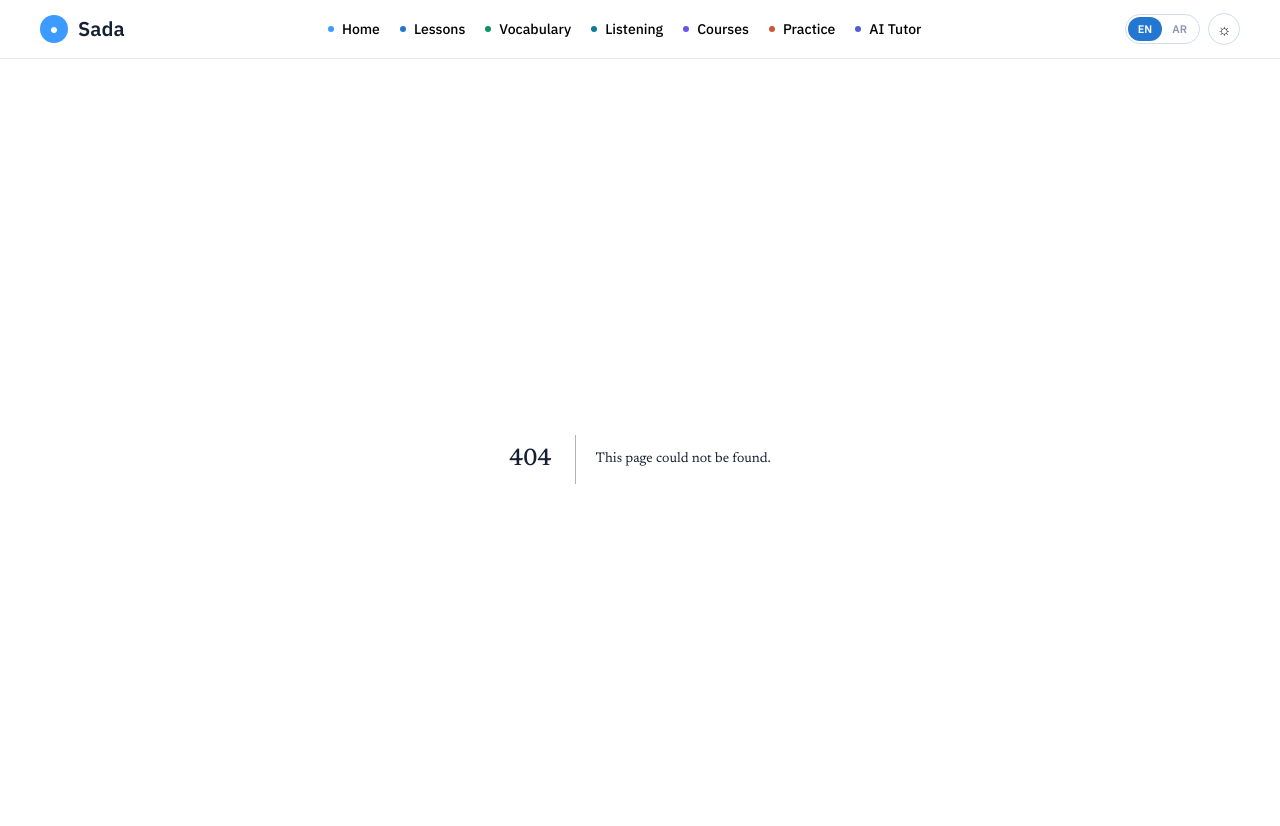
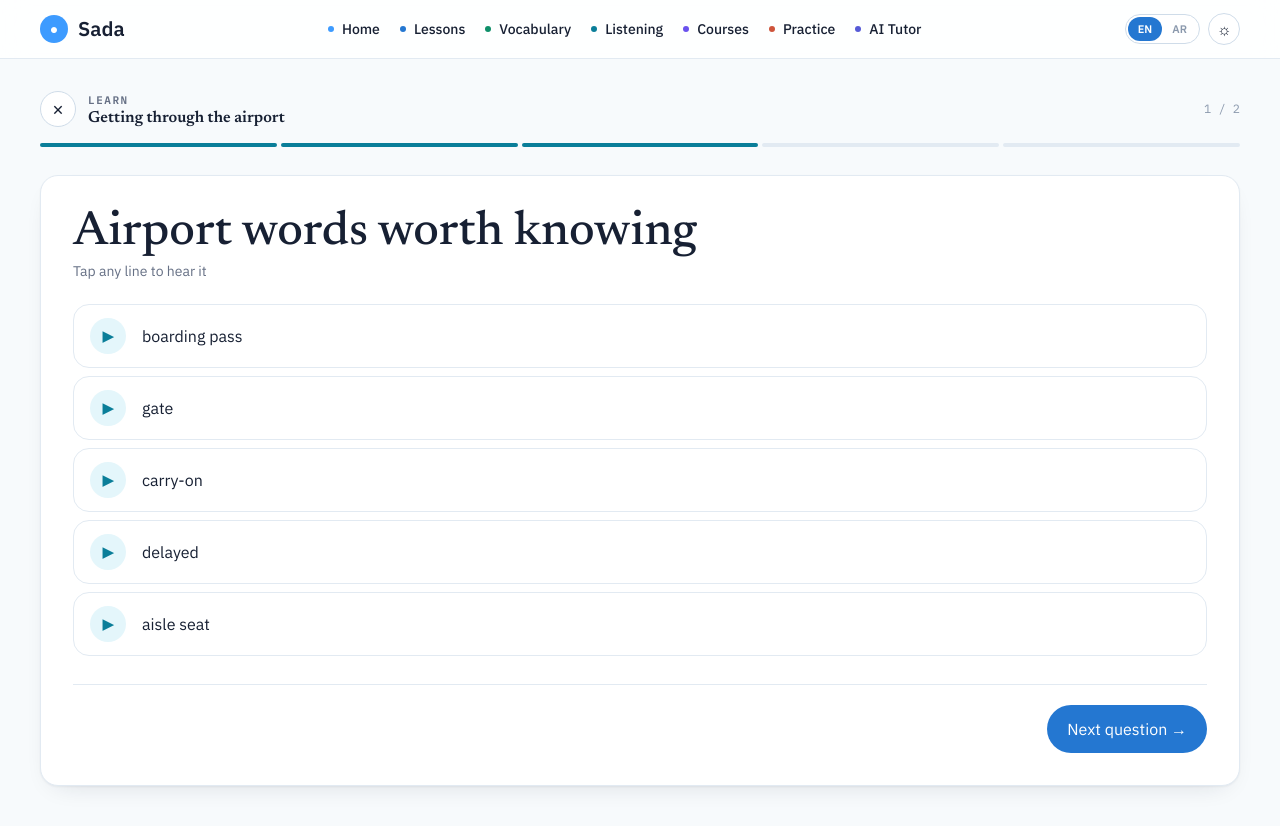
Before and after one commit to shadybobo054-hash/LingoAI, a Next.js app: page /lessons/airport in a window 1280 px wide. Before the commit this address had no page. Shown: the top 826 px of the page. Built offline with nearby package versions, Linux system fonts and the light colour scheme.

Commit message:
Add lesson player page with dynamic content and speech synthesis; implement navigation and user interaction

```diff
--- /dev/null
+++ b/app/lessons/[slug]/page.tsx
@@ -0,0 +1,210 @@
+"use client";
+
+import Link from "next/link";
+import { useParams, useRouter } from "next/navigation";
+import { useState } from "react";
+
+type LessonContent = {
+  title: string;
+  words: string[];
+  question: string;
+  choices: string[];
+  answer: string;
+  next: string | null;
+};
+
+const lessonContent: Record<string, LessonContent> = {
+  "ordering-food": {
+    title: "Ordering food",
+    words: ["menu", "recommendation", "still water", "bill", "table for two"],
+    question: "What would you ask when you want the server to suggest a dish?",
+    choices: ["Could you recommend something?", "Where is the checkout?", "Is this my gate?"],
+    answer: "Could you recommend something?",
+    next: "airport",
+  },
+  airport: {
+    title: "Getting through the airport",
+    words: ["boarding pass", "gate", "carry-on", "delayed", "aisle seat"],
+    question: "Which word means a small bag you take onto the plane?",
+    choices: ["Carry-on", "Boarding pass", "Gate"],
+    answer: "Carry-on",
+    next: "small-talk-at-work",
+  },
+  "small-talk-at-work": {
+    title: "Small talk at work",
+    words: ["catch up", " How is it going?", "busy week", "in a minute", "sounds good"],
+    question: "Which phrase is a natural way to ask about someone's day?",
+    choices: ["How is it going?", "Where is the invoice?", "Close the meeting."],
+    answer: "How is it going?",
+    next: "phone-calls",
+  },
+  "phone-calls": {
+    title: "Phone calls and voicemail",
+    words: ["hold the line", "voicemail", "call back", "available", "speak to"],
+    question: "What do you say when you want someone to return your call?",
+    choices: ["Could you call me back?", "Could you open the gate?", "I need the menu."],
+    answer: "Could you call me back?",
+    next: "giving-your-opinion",
+  },
+  "giving-your-opinion": {
+    title: "Giving your opinion kindly",
+    words: ["I see your point", "I tend to think", "perhaps", "not quite", "fair enough"],
+    question: "Which phrase gently introduces your own opinion?",
+    choices: ["I tend to think", "Give me the bill", "Where is the gate?"],
+    answer: "I tend to think",
+    next: "explaining-a-problem",
+  },
+  "explaining-a-problem": {
+    title: "Explaining a problem to support",
+    words: ["issue", "crashed", "error message", "tried restarting", "screenshot"],
+    question: "What helps support understand what happened?",
+    choices: ["An error message", "A table for two", "A boarding pass"],
+    answer: "An error message",
+    next: null,
+  },
+};
+
+export default function LessonPlayerPage() {
+  const params = useParams<{ slug: string }>();
+  const router = useRouter();
+  const lesson = lessonContent[params.slug] ?? lessonContent.airport;
+  const [step, setStep] = useState(1);
+  const [selectedChoice, setSelectedChoice] = useState<string | null>(null);
+
+  const speak = (text: string) => {
+    if (!("speechSynthesis" in window)) {
+      return;
+    }
+
+    window.speechSynthesis.cancel();
+    const utterance = new SpeechSynthesisUtterance(text);
+    utterance.lang = document.documentElement.lang || "en-US";
+    utterance.rate = 0.92;
+    window.speechSynthesis.speak(utterance);
+  };
+
+  const choose = (choice: string) => {
+    setSelectedChoice(choice);
+    if (choice === lesson.answer) {
+      speak(choice);
+    }
+  };
+
+  const goNext = () => {
+    if (step === 1) {
+      setStep(2);
+      return;
+    }
+
+    if (lesson.next) {
+      router.push(`/lessons/${lesson.next}`);
+      return;
+    }
+
+    router.push("/lessons");
+  };
+
+  return (
+    <main className="min-h-screen bg-[var(--bg)] text-[var(--ink)]">
+      <section className="page-container pb-16 pt-5 sm:pb-24 sm:pt-8">
+        <header className="mb-7">
+          <div className="flex items-center gap-3">
+            <Link
+              href="/lessons"
+              aria-label="Close lesson"
+              className="flex h-9 w-9 items-center justify-center rounded-full border border-[var(--line2)] bg-[var(--surf)] text-xl text-[var(--ink2)] transition hover:border-[#0A7E99] hover:text-[#0A7E99]"
+            >
+              ×
+            </Link>
+            <div className="min-w-0 flex-1">
+              <p className="font-mono text-[11px] font-semibold uppercase tracking-[0.14em] text-[#0A7E99]">
+                Learn
+              </p>
+              <h1 className="truncate text-sm font-semibold text-[var(--ink)] sm:text-base">
+                {lesson.title}
+              </h1>
+            </div>
+            <span className="font-mono text-xs text-[var(--ink3)]">{step} / 2</span>
+          </div>
+          <div className="mt-4 grid grid-cols-5 gap-1">
+            {[0, 1, 2, 3, 4].map((bar) => (
+              <span
+                key={bar}
+                className={`h-1 rounded-full ${bar < step * 2.5 ? "bg-[#0A7E99]" : "bg-[var(--line)]"}`}
+              />
+            ))}
+          </div>
+        </header>
+
+        <section className="sada-card rounded-[26px] p-6 sm:p-8">
+          {step === 1 ? (
+            <>
+              <h2 className="font-display text-4xl font-medium sm:text-5xl">
+                {params.slug === "airport" ? "Airport words worth knowing" : `${lesson.title} words worth knowing`}
+              </h2>
+              <p className="mt-1 text-sm text-[var(--ink3)]">Tap any line to hear it</p>
+              <div className="mt-5 space-y-2">
+                {lesson.words.map((word) => (
+                  <button
+                    key={word}
+                    type="button"
+                    onClick={() => speak(word)}
+                    className="flex min-h-16 w-full items-center gap-4 rounded-2xl border border-[var(--line)] bg-[var(--surf)] px-4 text-left text-base text-[var(--ink)] transition hover:border-[#8CCDDD] hover:bg-[#F4FCFE]"
+                  >
+                    <span className="flex h-9 w-9 shrink-0 items-center justify-center rounded-full bg-[#E4F6FB] text-sm font-semibold text-[#0A7E99]">
+                      ▶
+                    </span>
+                    {word.trim()}
+                  </button>
+                ))}
+              </div>
+            </>
+          ) : (
+            <>
+              <p className="font-mono text-[11px] font-semibold uppercase tracking-[0.14em] text-[#0A7E99]">
+                Check your understanding
+              </p>
+              <h2 className="mt-3 max-w-3xl font-display text-4xl font-medium sm:text-5xl">
+                {lesson.question}
+              </h2>
+              <div className="mt-7 space-y-2">
+                {lesson.choices.map((choice) => {
+                  const selected = selectedChoice === choice;
+                  const correct = selected && choice === lesson.answer;
+
+                  return (
+                    <button
+                      key={choice}
+                      type="button"
+                      onClick={() => choose(choice)}
+                      className={`flex min-h-14 w-full items-center justify-between rounded-2xl border px-4 text-left text-sm font-semibold transition ${selected ? correct ? "border-[#0E8F69] bg-[#E8FAF3] text-[#0E8F69]" : "border-[#D14A33] bg-[#FEECE8] text-[#B8422B]" : "border-[var(--line)] bg-[var(--surf)] text-[var(--ink)] hover:border-[#0A7E99] hover:bg-[#F4FCFE]"}`}
+                    >
+                      {choice}
+                      {selected && <span>{correct ? "✓" : "×"}</span>}
+                    </button>
+                  );
+                })}
+              </div>
+              {selectedChoice && (
+                <p className={`mt-5 text-sm font-semibold ${selectedChoice === lesson.answer ? "text-[#0E8F69]" : "text-[#CE543B]"}`}>
+                  {selectedChoice === lesson.answer ? "Correct. Nice work." : `The answer is “${lesson.answer}”. Try again or continue.`}
+                </p>
+              )}
+            </>
+          )}
+
+          <div className="mt-7 flex justify-end border-t border-[var(--line)] pt-5">
+            <button
+              type="button"
+              onClick={goNext}
+              disabled={step === 2 && selectedChoice !== lesson.answer}
+              className="rounded-full bg-[#2477D1] px-5 py-3 text-sm font-semibold text-white transition hover:-translate-y-0.5 hover:bg-[#1D69BB] disabled:cursor-not-allowed disabled:opacity-40"
+            >
+              {step === 1 ? "Next question" : lesson.next ? "Next lesson" : "Finish lesson"} →
+            </button>
+          </div>
+        </section>
+      </section>
+    </main>
+  );
+}
--- a/app/lessons/page.tsx
+++ b/app/lessons/page.tsx
@@ -12,6 +12,7 @@ type Lesson = {
   steps: number;
   color: string;
   href: string;
+  completed?: boolean;
 };
 
 const levels = ["All levels", "Beginner", "Intermediate", "Advanced"];
@@ -60,37 +61,39 @@ const lessons: Lesson[] = [
     href: "/lessons/small-talk-at-work",
   },
   {
-    title: "A better morning routine",
+    title: "Phone calls and voicemail",
     level: "Intermediate",
     description:
-      "Talk about habits, plans and the little routines that shape an ordinary day.",
-    tags: ["Grammar", "Speaking", "Vocabulary"],
+      "No faces, no gestures - just the phrases that keep a phone call from stalling.",
+    tags: ["Listening", "Practice"],
     minutes: 8,
-    steps: 6,
+    steps: 4,
     color: "#0E8F69",
-    href: "/lessons/morning-routine",
+    href: "/lessons/phone-calls",
   },
   {
-    title: "Booking a hotel room",
+    title: "Giving your opinion kindly",
     level: "Intermediate",
     description:
-      "Ask the right questions, understand the details, and check in without hesitation.",
-    tags: ["Travel", "Listening", "Practice"],
+      "Agree, half-agree and disagree without sounding harsh - the softeners native speakers lean on.",
+    tags: ["Vocabulary", "Practice"],
     minutes: 10,
-    steps: 6,
+    steps: 4,
     color: "#CE543B",
-    href: "/lessons/booking-a-hotel",
+    href: "/lessons/giving-your-opinion",
+    completed: true,
   },
   {
-    title: "Explaining a tech problem",
+    title: "Explaining a problem to support",
     level: "Advanced",
     description:
-      "Describe what went wrong, suggest a fix, and keep a technical conversation moving.",
-    tags: ["Technology", "Speaking", "Grammar"],
-    minutes: 12,
-    steps: 7,
+      "Describe what broke, when, and what you already tried - in the order support actually needs it.",
+    tags: ["Vocabulary", "Practice"],
+    minutes: 11,
+    steps: 4,
     color: "#565AD7",
-    href: "/lessons/tech-problem",
+    href: "/lessons/explaining-a-problem",
+    completed: true,
   },
 ];
 
@@ -154,9 +157,16 @@ export default function LessonsPage() {
               key={lesson.title}
               className="sada-card flex min-h-[286px] flex-col rounded-[22px] p-5 sm:p-6"
             >
-              <div className="flex items-center gap-2 font-mono text-[11px] font-semibold uppercase tracking-[0.08em]" style={{ color: lesson.color }}>
-                <span className="h-2 w-2 rounded-full" style={{ backgroundColor: lesson.color }} />
-                {lesson.level}
+              <div className="flex items-center justify-between gap-3">
+                <div className="flex items-center gap-2 font-mono text-[11px] font-semibold uppercase tracking-[0.08em]" style={{ color: lesson.color }}>
+                  <span className="h-2 w-2 rounded-full" style={{ backgroundColor: lesson.color }} />
+                  {lesson.level}
+                </div>
+                {lesson.completed && (
+                  <span className="rounded-full bg-[#E8FAF3] px-3 py-1 text-xs font-semibold text-[#0E8F69]">
+                    ✓ Completed
+                  </span>
+                )}
               </div>
 
               <h2 className="mt-4 font-display text-[1.75rem] font-medium leading-tight">
@@ -188,10 +198,9 @@ export default function LessonsPage() {
                 </span>
                 <Link
                   href={lesson.href}
-                  className="inline-flex h-9 items-center rounded-full px-4 text-xs font-semibold text-white transition hover:-translate-y-0.5"
-                  style={{ backgroundColor: lesson.color }}
+                  className="inline-flex h-9 items-center rounded-full bg-[#2477D1] px-4 text-xs font-semibold text-white transition hover:-translate-y-0.5 hover:bg-[#1D69BB]"
                 >
-                  Start →
+                  {lesson.completed ? "Review again" : "Start"} →
                 </Link>
               </div>
             </article>
```
